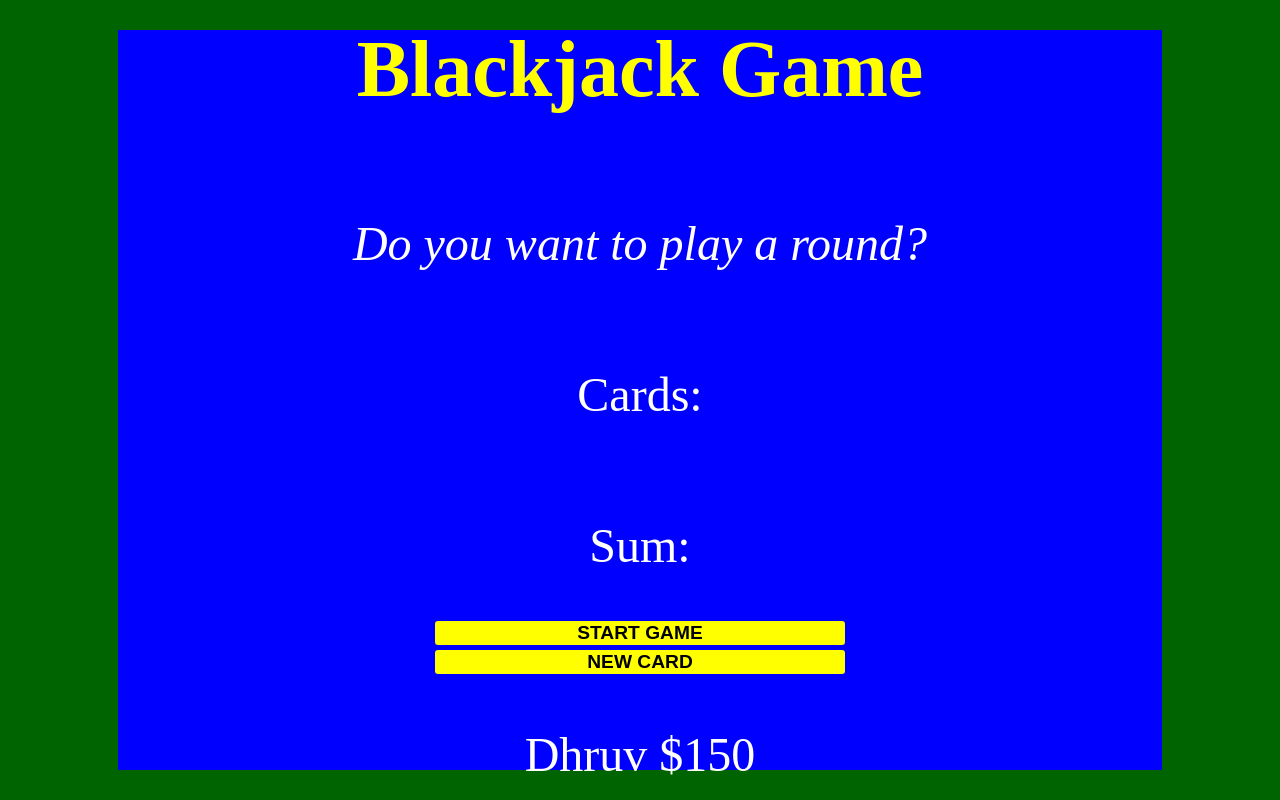
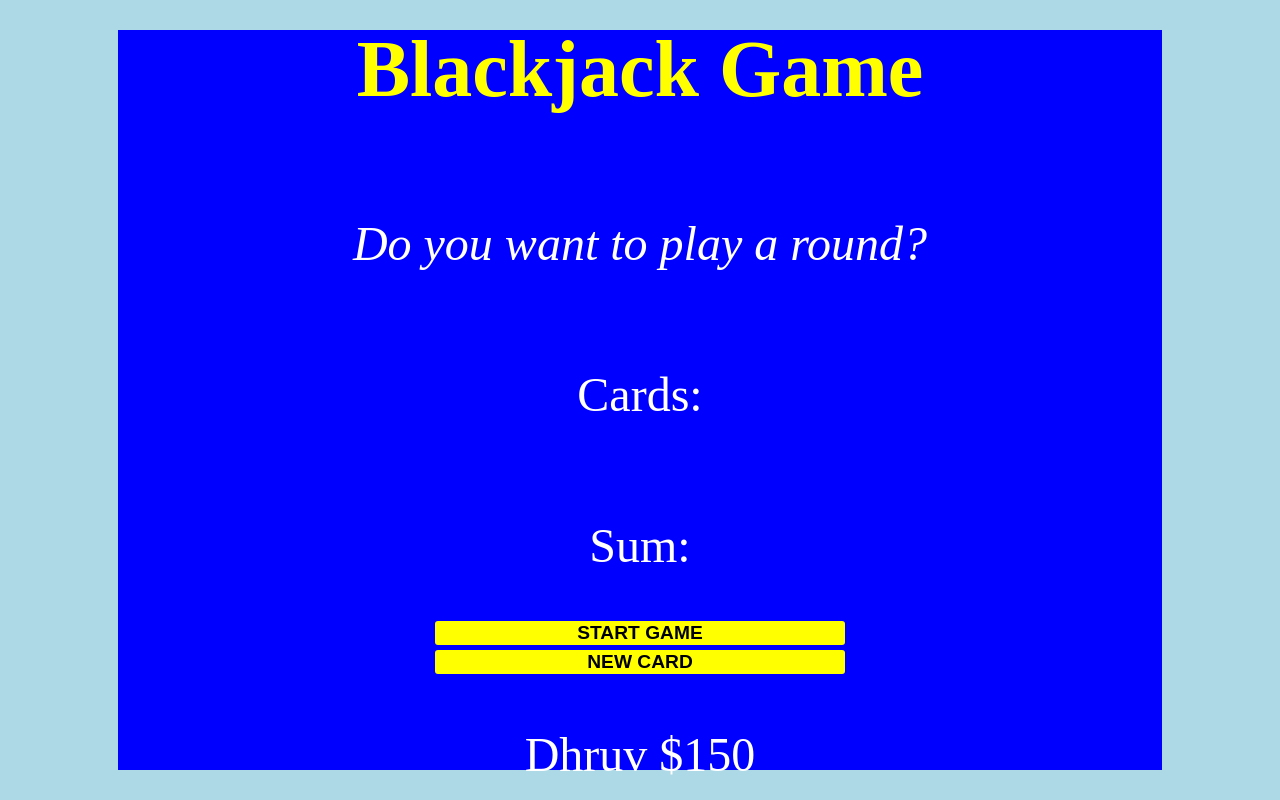
Before and after one commit to nairsdhruv/blackjack_game, a plain HTML site: page index.html in a window 1280 px wide. Drawn offline with Linux system fonts and the light colour scheme.

Commit message:
updated the background color

```diff
--- a/index.css
+++ b/index.css
@@ -8,7 +8,7 @@ body{
     flex-direction: column;
     justify-content: center;
     align-items: center;
-    background-color: darkgreen;
+    background-color: lightblue;
 }
 
 h1{
```
